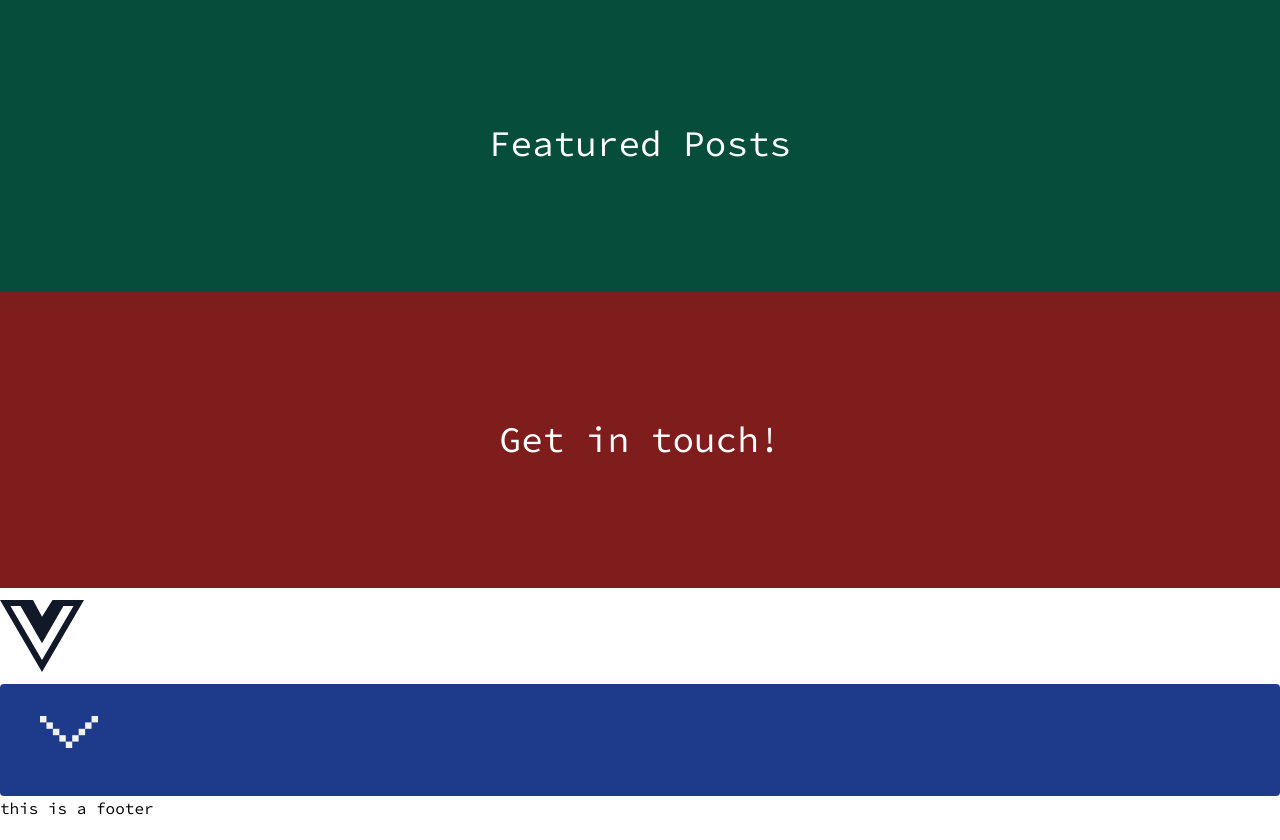
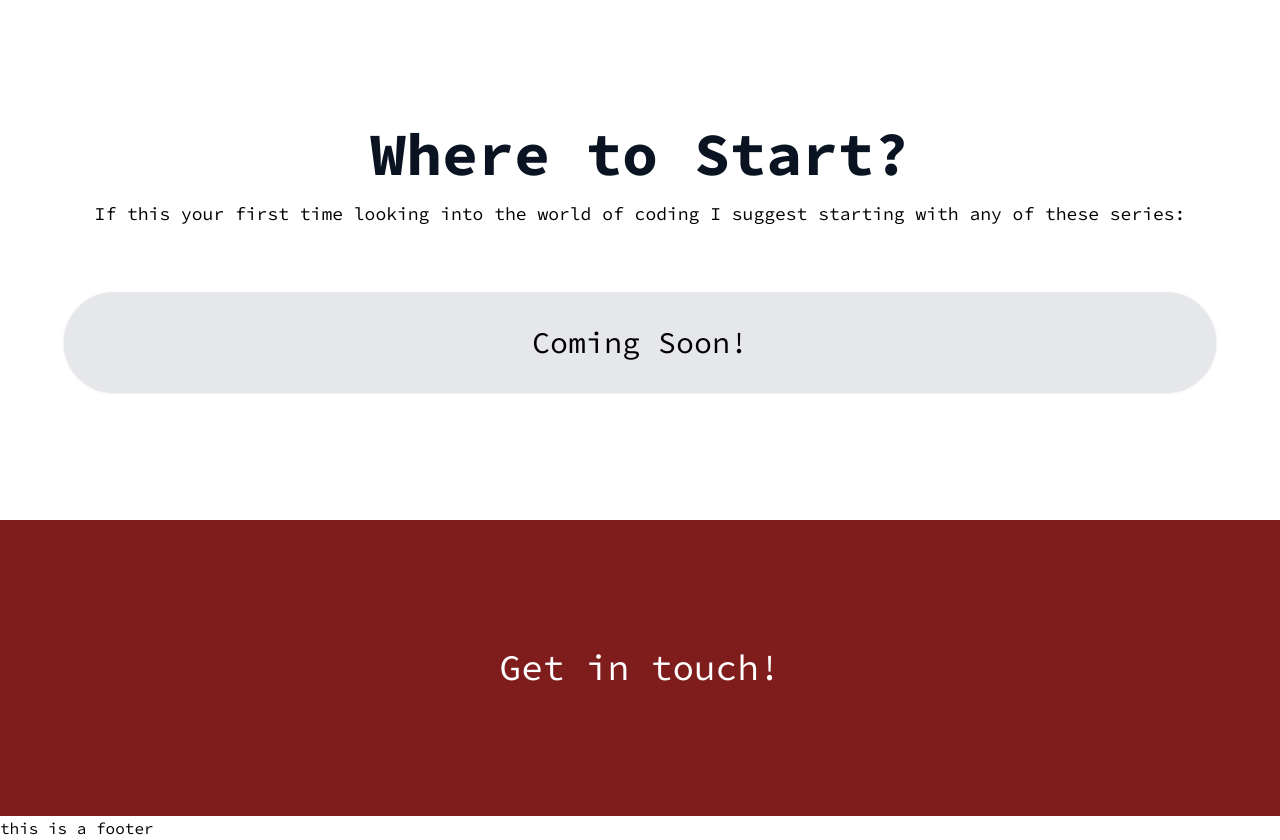
Before and after one commit to bishopTech/website, a Gatsby site in the folder gatsby/: page / in a window 1280 px wide. Shown: the part 1880-2720 px from the top of the page. Built offline with nearby package versions, Linux system fonts and the light colour scheme; Gatsby itself is replaced by a stand-in of ours; what @tailwindcss/typography would draw is missing.

Commit message:
created the where to start section

```diff
--- a/gatsby/src/pages/index.js
+++ b/gatsby/src/pages/index.js
@@ -12,6 +12,7 @@ import {Link as ScrollLink, animateScroll as scroll} from 'react-scroll'
 import {FontAwesomeIcon} from '@fortawesome/react-fontawesome'
 import {faVuejs, faJsSquare, faNodeJs, faReact, faPython} from '@fortawesome/free-brands-svg-icons'
 import {faGem, faTint} from '@fortawesome/free-solid-svg-icons'
+import BlogCard from '../components/blog/BlogCard'
 export const query = graphql`
 query {
   image: file(relativePath: { eq: "images/bishopTechLogoIcon.png" }) {
@@ -147,9 +148,19 @@ export default function index ({data: {post, image, bgImage, downIcon, personalI
 
       {/* <!-- Featured Posts Section --> */}
 
-      <div className='py-32 bg-green-900'>
-        <h1 className='text-4xl text-center text-white'>Featured Posts</h1>
-
+      <div className='py-32 px-16'>
+        <h1 className='mb-4 text-5xl text-center text-darkest-blue font-extrabold lg:text-6xl'>
+          Where to Start?
+        </h1>
+        <h2 className='text-center text-lg'>
+          If this your first time looking into the world of coding I suggest starting with any of these series:
+        </h2>
+        <div className='mt-16'>
+          <div className='py-8 bg-gray-200 group transform transition rounded-full text-center shadow duration-300 hover:scale-110 hover:shadow-xl'>
+            <span className='text-3xl group-hover:hidden'>Coming Soon!</span>
+            <span className='text-sm hidden transition transition duration-300 group-hover:block text-3xl'>really soon 🤞</span>
+          </div>
+        </div>
       </div>
 
       {/* <!-- Contact Section --> */}
@@ -157,11 +168,8 @@ export default function index ({data: {post, image, bgImage, downIcon, personalI
         <h1 className='text-4xl text-center text-white'>Get in touch!</h1>
       </div>
 
-      {/* <FontAwesomeIcon icon={faVuejs} size={'6x'} color={'#fff'} /> */}
-      <FontAwesomeIcon icon={faVuejs} size={'6x'} className='text-gray-900 hover:text-green-500' onClick={scrollToTop} />
-      <div className='p-10 bg-blue-900 rounded bottom-0 left-0 rotate-180'>
-        <img src={downIcon.publicURL} alt='Down Arrow Icon' className='h-8 animate-bounce text-center rotate-180 ' onClick={scrollToTop} />
-      </div>
+      {/* <FontAwesomeIcon icon={faVuejs} size={'6x'} className='text-gray-900 hover:text-green-500' onClick={scrollToTop} /> */}
+
     </Layout>
   )
 }
--- a/gatsby/tailwind.config.js
+++ b/gatsby/tailwind.config.js
@@ -23,11 +23,16 @@ module.exports = {
         //   }
         // }
       }
+
     }
 
   },
   variants: {
-    extend: {}
+    extend: {
+      transform: ['hover', 'focus'],
+      display: ['group-hover'],
+      rotate: ['active', 'group-hover']
+    }
   },
   plugins: [
     require('@tailwindcss/forms'),
```
